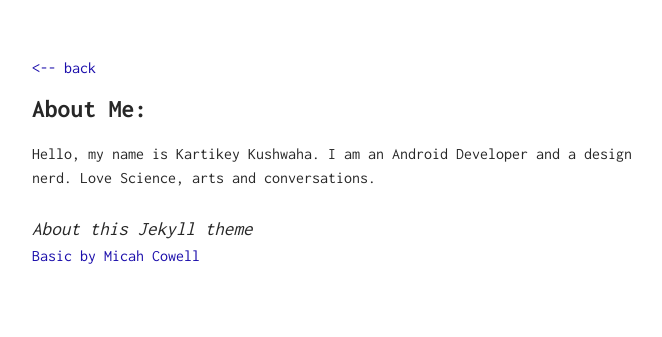
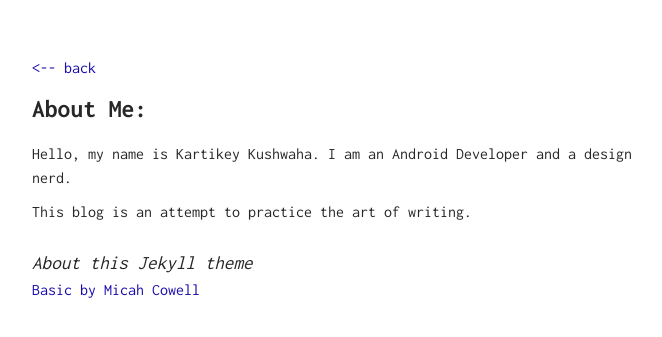
Before and after one commit to krtkush/krtkush.github.io, a Jekyll site: the page built from me/index.md, in a window 1280 px wide. Shown: the top 337 px of the page, without its empty margins (308-970 px from the left). Built offline with Jekyll 4.4.1, drawn with Linux system fonts in a browser that asks for light colours.

Commit message:
Changes in  section; a constant work in progress.

```diff
--- a/me/index.md
+++ b/me/index.md
@@ -2,7 +2,9 @@
 layout: about
 ---
 
-Hello, my name is Kartikey Kushwaha. I am an Android Developer and a design nerd. Love Science, arts and conversations.
+Hello, my name is Kartikey Kushwaha. I am an Android Developer and a design nerd.
+
+This blog is an attempt to practice the art of writing.
 
 # About this Jekyll theme
 [Basic by Micah Cowell](http://jekyllthemes.org/themes/basic/)
```
Also changed, not shown: hire/index.html (deleted, +0 -36 lines), 3 other files.
